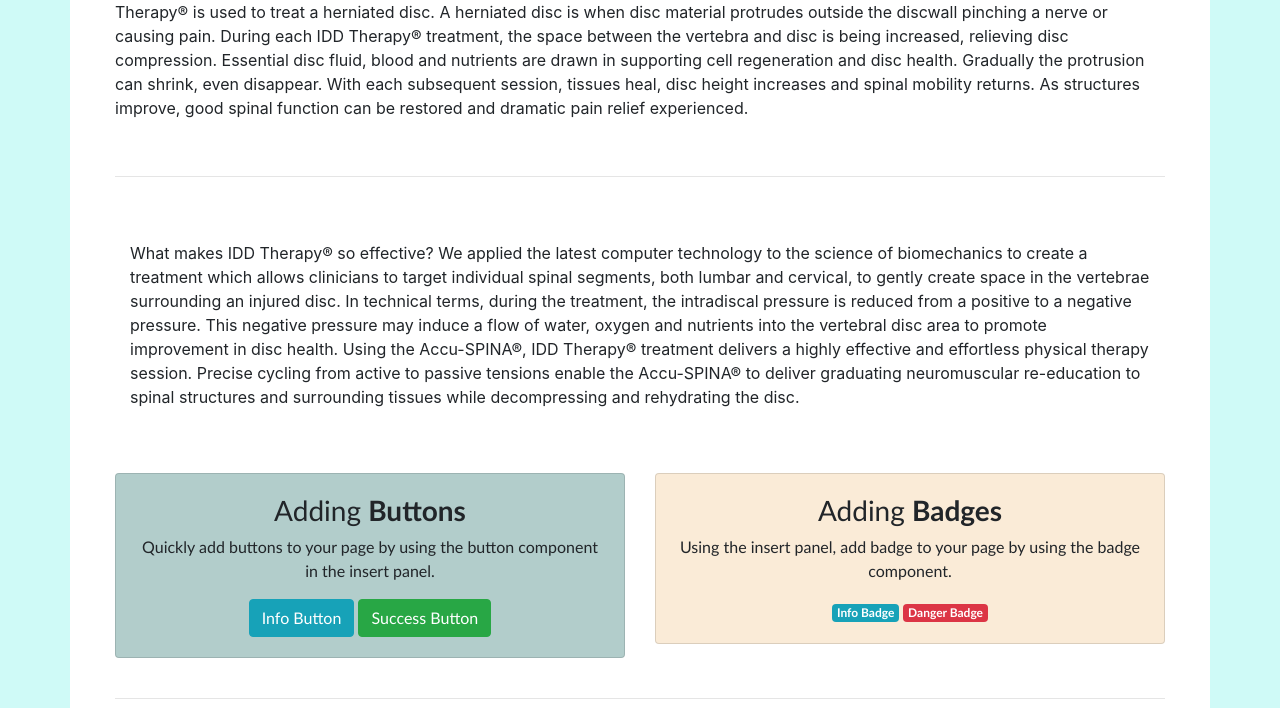
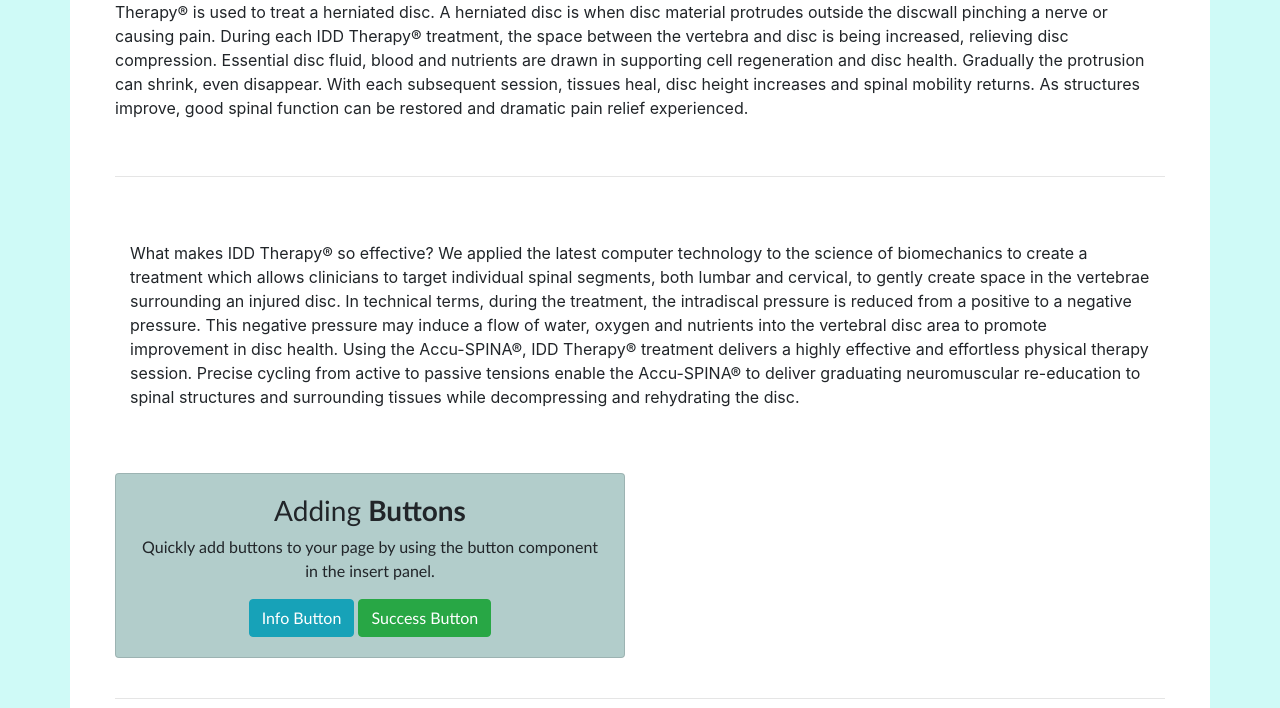
Before and after one commit to ramblekb/ChattanoogaSpineCare, a website: page index.html in a window 1280 px wide. Shown: the part 2687-3395 px from the top of the page. Drawn offline with Linux system fonts and the light colour scheme; files that its build step writes are made by us from their sources; files whose address does not match are found by name.

Commit message:
fourth commit

```diff
--- a/index.html
+++ b/index.html
@@ -190,7 +190,7 @@
                 </div>
              </div>
           </div>
-          <div class="text-center col-md-6">
+          <!-- <div class="text-center col-md-6">
              <div class="card">
                 <div class="card-body">
                    <h3>Adding <strong>Badges</strong></h3>
@@ -198,7 +198,7 @@
                    <span class="badge badge-info">Info Badge</span> <span class="badge badge-danger">Danger Badge</span>
                 </div>
              </div>
-          </div>
+          </div> -->
        </div>
        <br>
        <hr>
--- a/package.json
+++ b/package.json
@@ -15,5 +15,8 @@
   "bugs": {
     "url": "https://github.com/ramblekb/ChattanoogaSpineCare/issues"
   },
-  "homepage": "https://github.com/ramblekb/ChattanoogaSpineCare#readme"
+  "homepage": "https://github.com/ramblekb/ChattanoogaSpineCare#readme",
+  "dependencies": {
+    "bootstrap": "^4.5.0"
+  }
 }
```
Also changed, not shown: 1 other file.
